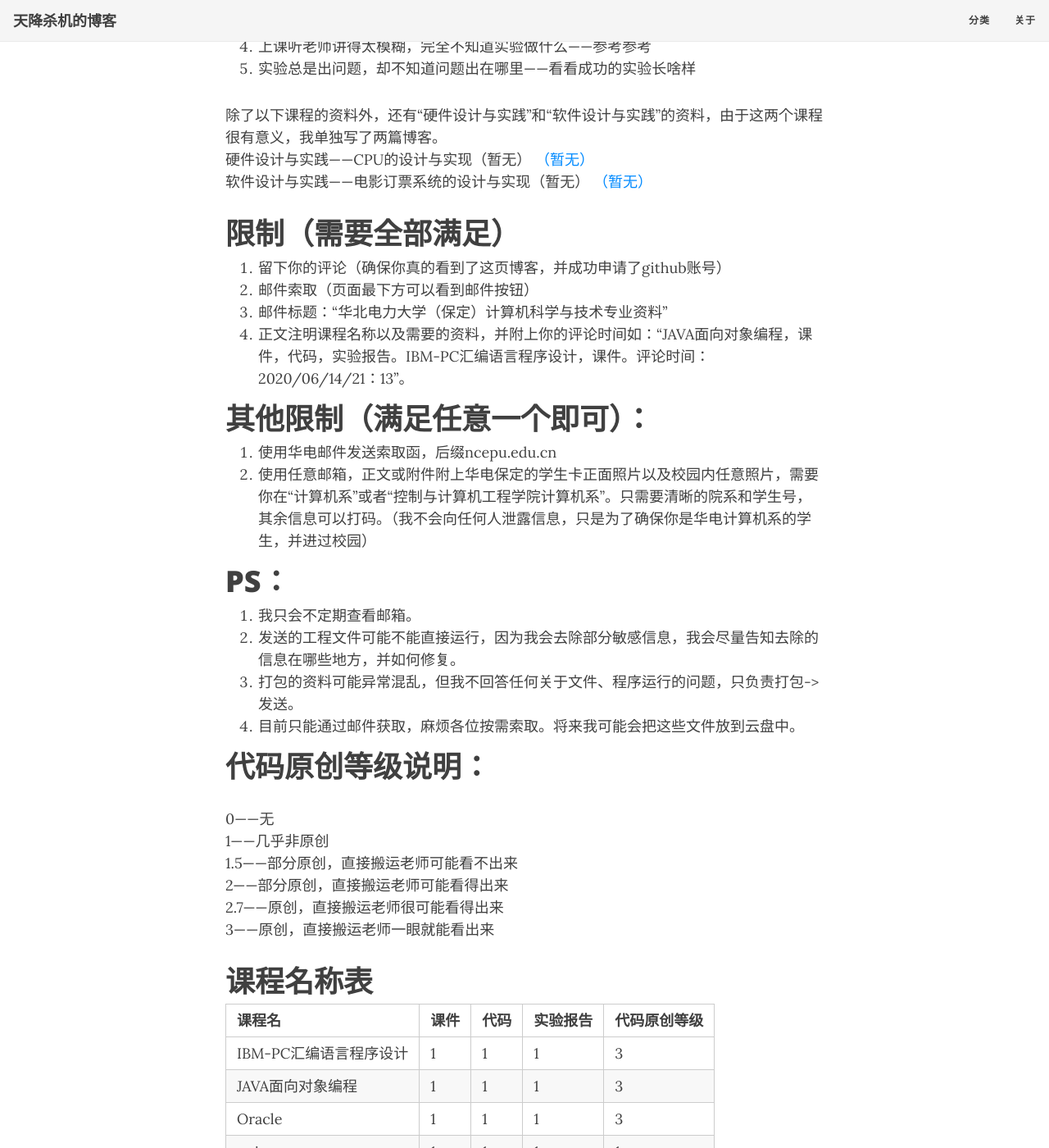
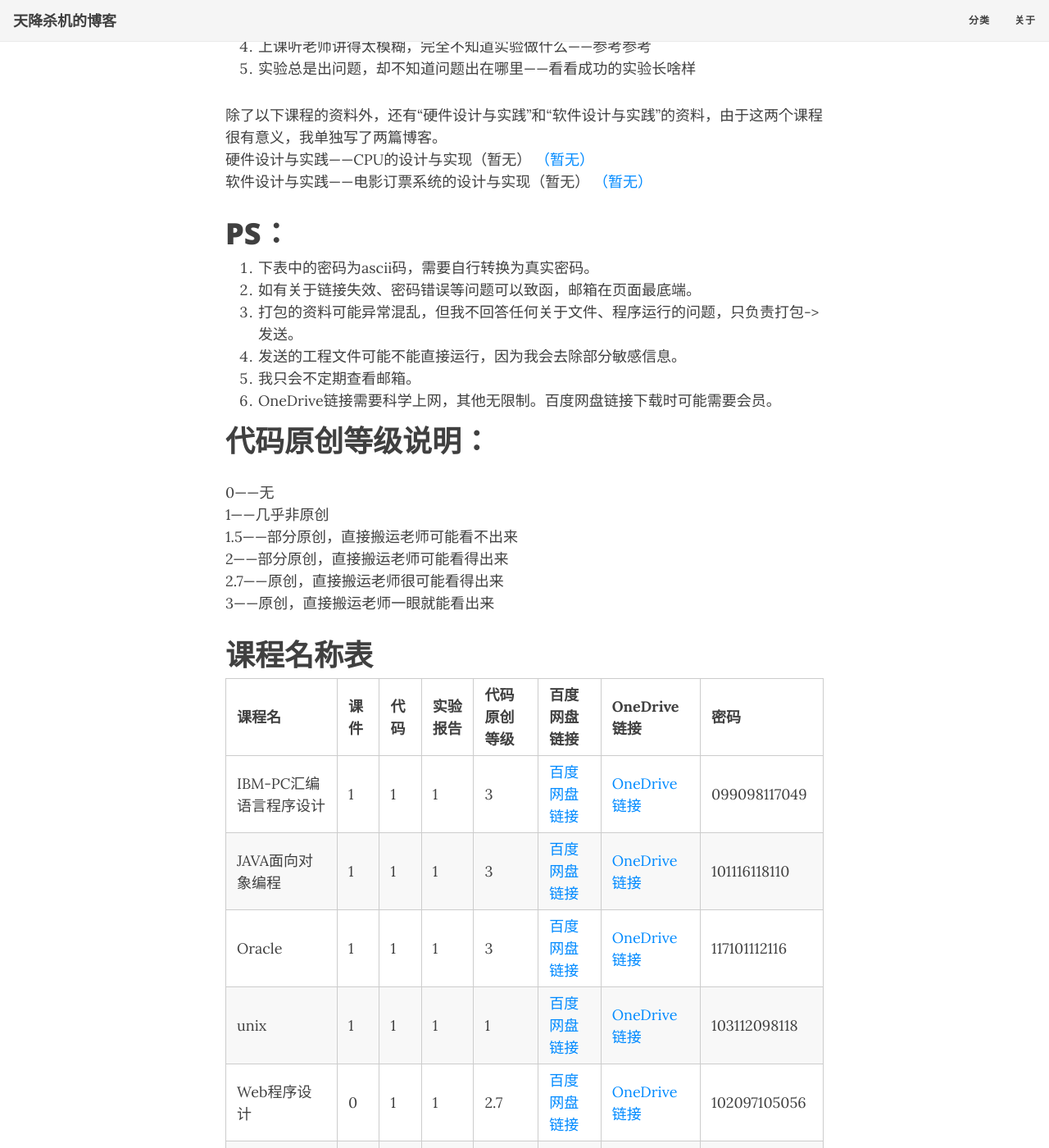
Before and after one commit to BobbyBBY/BobbyBBY.github.io, a Jekyll site: the page built from _posts/2020-06-14-ncepu-files.md, in a window 1280 px wide and 1400 px high, scrolled down 843 px. Shown: the whole window at 82% size. Built offline with Jekyll 4.4.1, drawn with Linux system fonts in a browser that asks for light colours; nearby versions of some CDN libraries; comment, search, counter and statistics services are not loaded; some of the changed text lies outside the part shown.

Commit message:
资料放网盘

```diff
--- a/_posts/2020-06-14-ncepu-files.md
+++ b/_posts/2020-06-14-ncepu-files.md
@@ -11,32 +11,25 @@
 
 **为什么把这些文件放上来呢？**
 是因为有的同学可能：
+
 1. 没有办法获取老师发的课件——直接来拿吧
 2. 不知道实验报告的格式——参考参考
 3. 技术高超，不屑做这些浪费时间的实验——直接搬运吧
 4. 上课听老师讲得太模糊，完全不知道实验做什么——参考参考
 5. 实验总是出问题，却不知道问题出在哪里——看看成功的实验长啥样
 
-
 除了以下课程的资料外，还有“硬件设计与实践”和“软件设计与实践”的资料，由于这两个课程很有意义，我单独写了两篇博客。
 硬件设计与实践——CPU的设计与实现（暂无）  [（暂无）](http://bobbybby.top/2020-06-14-ncepu-files/)
 软件设计与实践——电影订票系统的设计与实现（暂无）  [（暂无）](http://bobbybby.top/2020-06-14-ncepu-files/)
 
-# 限制（需要全部满足）
-1. 留下你的评论（确保你真的看到了这页博客，并成功申请了github账号）
-2. 邮件索取（页面最下方可以看到邮件按钮）
-3. 邮件标题：“华北电力大学（保定）计算机科学与技术专业资料”
-4. 正文注明课程名称以及需要的资料，并附上你的评论时间如：“JAVA面向对象编程，课件，代码，实验报告。IBM-PC汇编语言程序设计，课件。评论时间：2020/06/14/21：13”。
+# PS：
 
-# 其他限制（满足任意一个即可）：
-1. 使用华电邮件发送索取函，后缀ncepu.edu.cn
-2. 使用任意邮箱，正文或附件附上华电保定的学生卡正面照片以及校园内任意照片，需要你在“计算机系”或者“控制与计算机工程学院计算机系”。只需要清晰的院系和学生号，其余信息可以打码。（我不会向任何人泄露信息，只是为了确保你是华电计算机系的学生，并进过校园）
-
-# PS：
-1. 我只会不定期查看邮箱。
-2. 发送的工程文件可能不能直接运行，因为我会去除部分敏感信息，我会尽量告知去除的信息在哪些地方，并如何修复。
+1. 下表中的密码为ascii码，需要自行转换为真实密码。
+2. 如有关于链接失效、密码错误等问题可以致函，邮箱在页面最底端。
 3. 打包的资料可能异常混乱，但我不回答任何关于文件、程序运行的问题，只负责打包->发送。
-4. 目前只能通过邮件获取，麻烦各位按需索取。将来我可能会把这些文件放到云盘中。
+4. 发送的工程文件可能不能直接运行，因为我会去除部分敏感信息。
+5. 我只会不定期查看邮箱。
+6. OneDrive链接需要科学上网，其他无限制。百度网盘链接下载时可能需要会员。
 
 # 代码原创等级说明：
 0——无
@@ -48,23 +41,24 @@
 
 # 课程名称表
 
-|课程名|课件|代码|实验报告|代码原创等级|
-|:---|:---|:---|:---|:---|
-|IBM-PC汇编语言程序设计|1|1|1|3|
-|JAVA面向对象编程|1|1|1|3|
-|Oracle|1|1|1|3|
-|unix|1|1|1|1|
-|Web程序设计|0|1|1|2.7|
-|编译技术|1|1|1|2|
-|操作系统|0|1|1|1|
-|程序设计方法|0|1|1|2|
-|高级语言程序设计(1)|0|1|1|1|
-|计算机网络|1|1|1|3|
-|计算机组成原理|1|1|1|2|
-|接口与通信技术|0|1|1|1|
-|人工智能及应用|1|1|1|3|
-|软件工程基础|1|0|0|0|
-|数据库实验|0|0|1|0|
-|算法设计与分析|1|1|1|2|
-|计算机图形学|1|1|1|1.5|
-|无线网络技术导论|1|0|0|0|
+|课程名|课件|代码|实验报告|代码原创等级|百度网盘链接|OneDrive链接|密码|
+|:---|:---|:---|:---|:---|:---|:---|:---|
+|IBM-PC汇编语言程序设计|1|1|1|3|[百度网盘链接](https://pan.baidu.com/s/1mjDQEbgqLArCcY58QthPSQ)|[OneDrive链接](https://1drv.ms/u/s!AhsQ6cw4ZjWRh9EFgc8eXOiMqbRUBg?e=euJSVU)|099098117049|
+|JAVA面向对象编程|1|1|1|3|[百度网盘链接](https://pan.baidu.com/s/1KrPSF4rUDfm3wsQB5gtPDg)|[OneDrive链接](https://1drv.ms/u/s!AhsQ6cw4ZjWRh9EChTMyGRzRIbjcdA?e=er8RbP)|101116118110|
+|Oracle|1|1|1|3|[百度网盘链接](https://pan.baidu.com/s/1rPZfbK2yMuq7DUFr5ZK0Pw)|[OneDrive链接](https://1drv.ms/u/s!AhsQ6cw4ZjWRh9EDljnzUF6U8HefIg?e=mZxGXc)|117101112116|
+|unix|1|1|1|1|[百度网盘链接](https://pan.baidu.com/s/10jvLJV_5smyov5CJ5jZsdQ)|[OneDrive链接](https://1drv.ms/u/s!AhsQ6cw4ZjWRh9EA5UikAW8lYQ4FYw?e=0TlHbz)|103112098118|
+|Web程序设计|0|1|1|2.7|[百度网盘链接](https://pan.baidu.com/s/13gdNeFJSvBJJJYpT1_UzYQ)|[OneDrive链接](https://1drv.ms/u/s!AhsQ6cw4ZjWRh9B_dwJ3mg0HoyUpzQ?e=NFCt49)|102097105056|
+|编译技术|1|1|1|2|[百度网盘链接](https://pan.baidu.com/s/1une3FHNuZT4MHk_E751tgg)|[OneDrive链接](https://1drv.ms/u/s!AhsQ6cw4ZjWRh9Byyexg-aP7M7CJWQ?e=zwOswb)|114121118055|
+|操作系统|0|1|1|1|[百度网盘链接](https://pan.baidu.com/s/1q2u4vMAhiV3eGEeFdFZkTA)|[OneDrive链接](https://1drv.ms/u/s!AhsQ6cw4ZjWRh9B5ZXXEvND7ll6MeQ?e=K2clUU)|099116105102|
+|程序设计方法|0|1|1|2|[百度网盘链接](https://pan.baidu.com/s/1ZVHFk0fwl6-KtqwHQWbW1w)|[OneDrive链接](https://1drv.ms/u/s!AhsQ6cw4ZjWRh9B2SULyJwbeoq00iQ?e=2G17gP)|110106114048|
+|高级语言程序设计(1)|0|1|1|1|[百度网盘链接](https://pan.baidu.com/s/1hr-qQEYWeyoEX1iUoDOdLg)|[OneDrive链接](https://1drv.ms/u/s!AhsQ6cw4ZjWRh9BtrGQJMDFsqQk8_g?e=NToSRo)|099103056098|
+|计算机网络|1|1|1|3|[百度网盘链接](https://pan.baidu.com/s/1h0m3-LteBCznw97Gzc94DA)|[OneDrive链接](https://1drv.ms/u/s!AhsQ6cw4ZjWRh9BvluoVGMzz2fTpHQ?e=WbzBXr)|053114105103|
+|计算机组成原理|1|1|1|2|[百度网盘链接](https://pan.baidu.com/s/1nXvS7vKScOFpZMylOE3xFw)|[OneDrive链接](https://1drv.ms/u/s!AhsQ6cw4ZjWRh9BwyzTPI8ZYBCXq0Q?e=btEqvw)|120117103051|
+|接口与通信技术|0|1|1|1|[百度网盘链接](https://pan.baidu.com/s/1yVDnyTaH6l6OvBMvxJ91Cw)|[OneDrive链接](https://1drv.ms/u/s!AhsQ6cw4ZjWRh9B7I49Xi7xNb2J0pg?e=ey95HK)|048056104057|
+|人工智能及应用|1|1|1|3|[百度网盘链接](https://pan.baidu.com/s/1HrnpemlX9W8gnbtDmnN22w)|[OneDrive链接](https://1drv.ms/u/s!AhsQ6cw4ZjWRh9B-JFTQCgMcof4SCw?e=fCafy2)|098052049112|
+|软件工程基础|1|0|0|0|[百度网盘链接](https://pan.baidu.com/s/1CqMQe6oWI7S7XRgjihCkLw)|[OneDrive链接](https://1drv.ms/u/s!AhsQ6cw4ZjWRh9Bu6FsykSMZysfiBA?e=rXNlIT)|100108053118|
+|数据库实验|0|0|1|0|[百度网盘链接](https://pan.baidu.com/s/1nimdeaE0sVYDI3JaR-VsFg)|[OneDrive链接](https://1drv.ms/u/s!AhsQ6cw4ZjWRh9B4OjC1CC3HGlJveA?e=tmPUTP)|056056116121|
+|算法设计与分析|1|1|1|2|[百度网盘链接](https://pan.baidu.com/s/1A3SiNwp7_Kjfz1pT2rCAow)|[OneDrive链接](https://1drv.ms/u/s!AhsQ6cw4ZjWRh9B1LGtVx4tgqsxU-g?e=fac1eZ)|121101111107|
+|计算机图形学|1|1|1|1.5|[百度网盘链接](https://pan.baidu.com/s/1zOn7DFU84JHDwyGeJQUwig)|[OneDrive链接](https://1drv.ms/u/s!AhsQ6cw4ZjWRh9BxPOEEcOwYRgkvYA?e=zOl8Mx)|101110117051|
+|无线网络技术导论|1|0|0|0|[百度网盘链接](https://pan.baidu.com/s/1NF3zpsiVoVjShFmTvse9mw)|[OneDrive链接](https://1drv.ms/u/s!AhsQ6cw4ZjWRh9B3Yb8rIMxTFnMKDA?e=MknPBh)|051115051048|
+|嵌入式系统|1|1|0|1|[百度网盘链接](https://pan.baidu.com/s/18f9M5qVMrjiHjvYbi24d_Q)|[OneDrive链接](https://1drv.ms/u/s!AhsQ6cw4ZjWRh9B9W7lT1jxFjf-e7A?e=ahUkhN)|055102105056|
```
Also changed, not shown: _posts/2020-06-04-git-speedup.md (+3 -3 lines), _posts/2020-06-15-speedup.md (added, +11 -0 lines), trash_post/2020-06-14-ncepu-files_old.md (added, +71 -0 lines).
